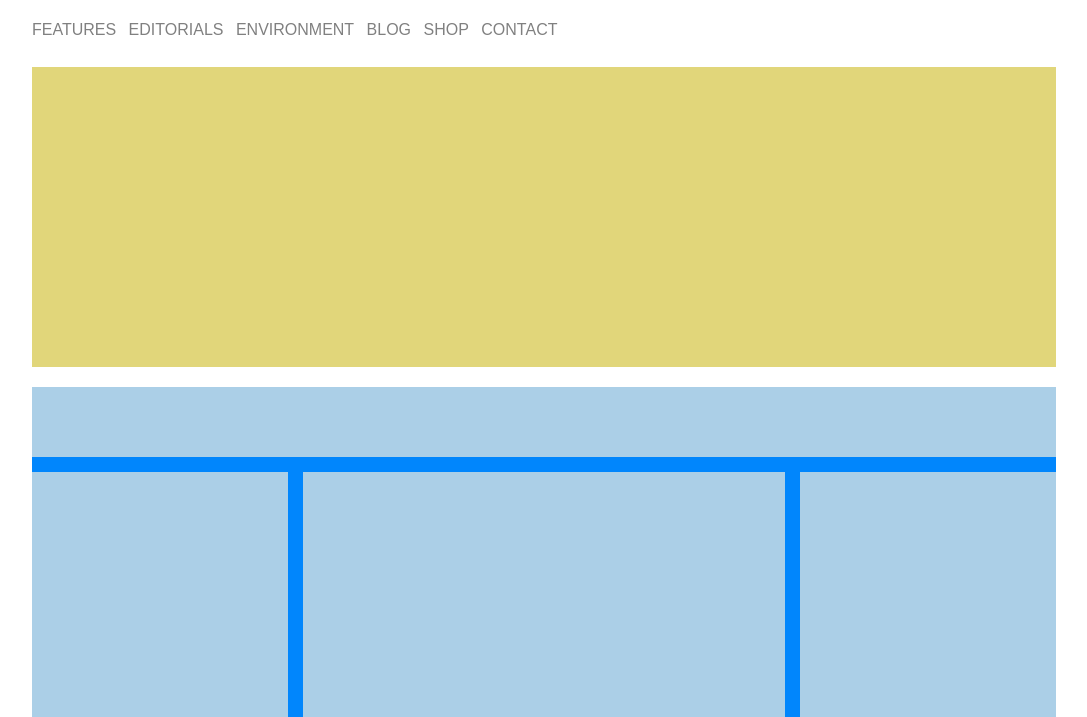
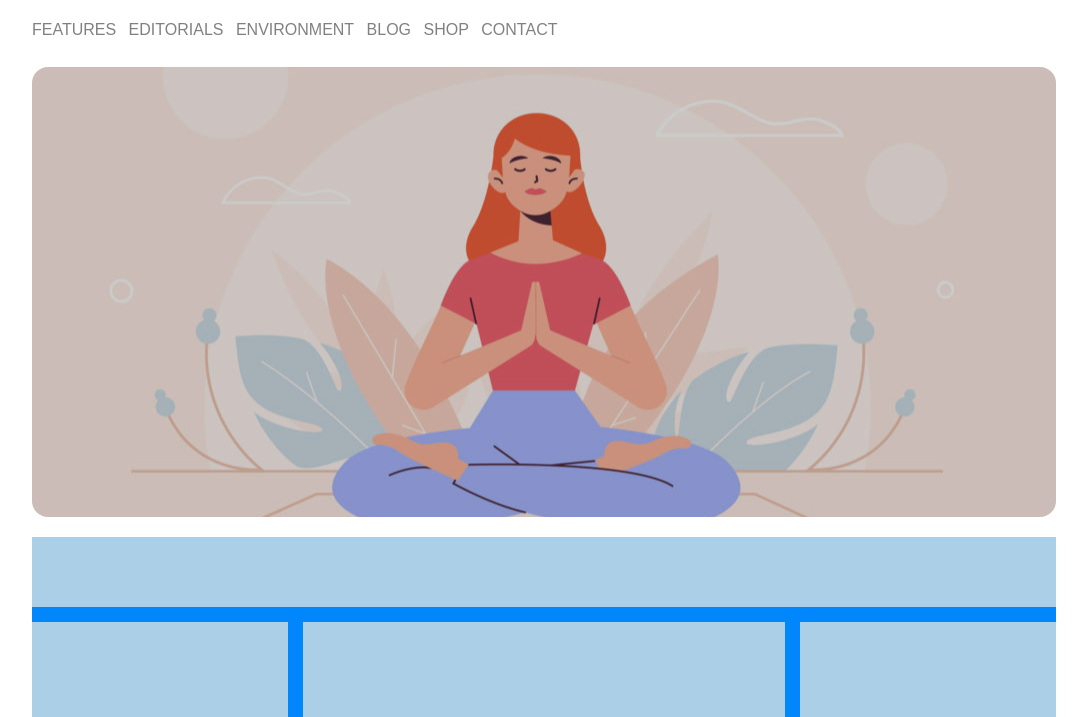
Before and after one commit to Pietroarmill/cartella-repo-htmlcss-wp, a plain HTML site: page index.html in a window 1280 px wide. Shown: the part 83-800 px from the top of the page, without its empty margins (96-1183 px from the left). Drawn offline with Linux system fonts and the light colour scheme.

Commit message:
add banner

```diff
--- a/css/style.css
+++ b/css/style.css
@@ -54,11 +54,27 @@ header nav ul li a{
 }
 
 /* MAIN */
+
+.with-overlay::before{
+    content: "";
+    position: absolute;
+    top: 0;
+    left: 0;
+    width: 100%;
+    height: 100%;
+    background-color: rgba(0, 0, 0, .2);
+}
+
 .banner{
+    position: relative;
+    background-image: url(../img/banner.jpg);
+    background-position: center;
     margin: 20px 0;
-    height: 300px;
-    background-color: #e1d67a;
+    height: 450px;
+    border-radius: 1em;
+    overflow: hidden;
 }
+
 
 /* section content */
 .content{
--- a/index.html
+++ b/index.html
@@ -33,7 +33,7 @@
 
         <main calss= "content clearfix">
 
-            <div class="banner">
+            <div class="banner with-overlay">
 
             </div>
 
```
